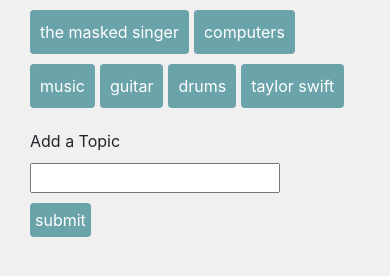
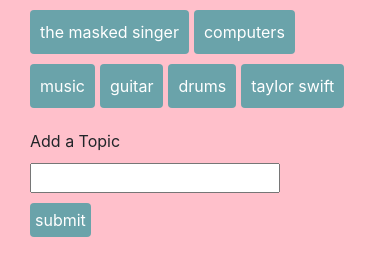
Before and after one commit to elaine-drum-female/GifTastic, a plain HTML site: page giphy-assignment.html in a window 390 px wide. Drawn offline with nearby package versions, Linux system fonts and the light colour scheme; no server answers.

Commit message:
added media styles

```diff
--- a/css/style.css
+++ b/css/style.css
@@ -84,3 +84,30 @@ input[type="submit"] {
  .cf {
      *zoom: 1;
  }
+
+ @media (max-width:576px) {
+    body {
+        background:blue;
+    }
+
+}
+
+@media (min-width: 992px) {
+    body {
+        background:red;
+    }
+
+}
+
+@media (max-width:768px) {
+    body {
+        background:green;
+    }
+
+}
+
+@media (max-width:992px) {
+   body {
+       background:pink;
+   }
+}
```
